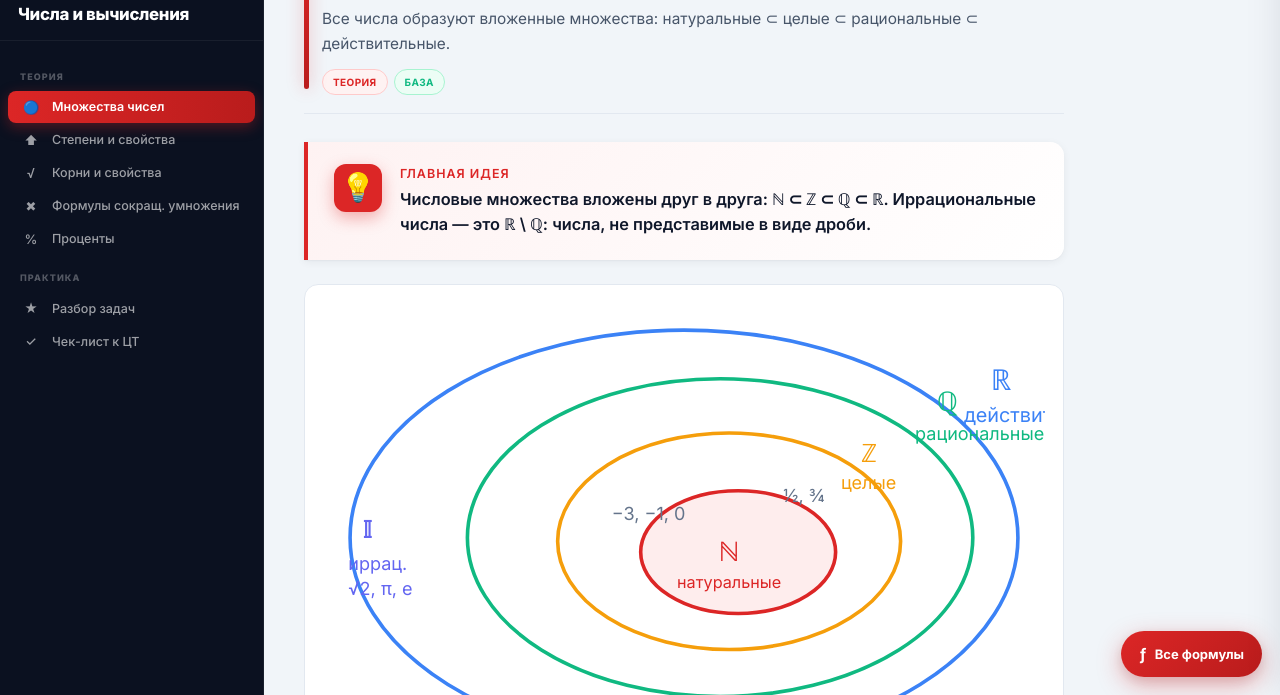
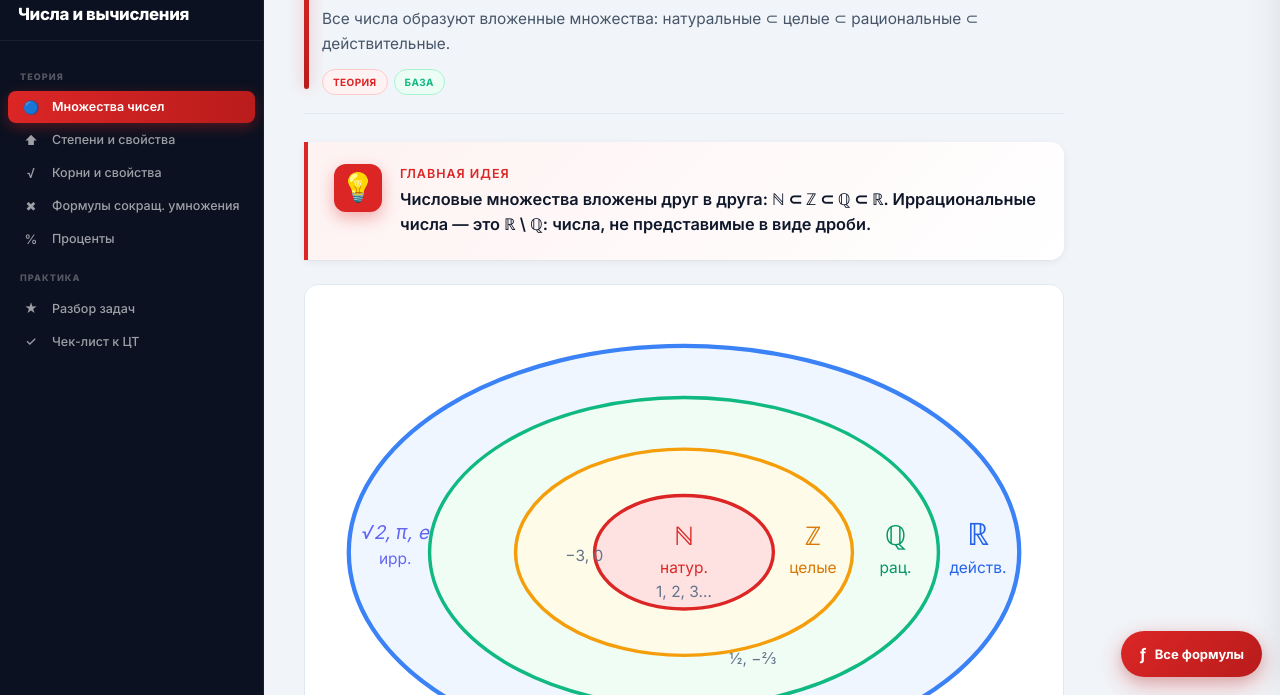
Before and after one commit to Mareli/Phys, a plain HTML site: page math/theory/01_chisla.html in a window 1280 px wide. Shown: the part 105-800 px from the top of the page. Drawn offline with nearby package versions, Linux system fonts and the light colour scheme.

Commit message:
fix number sets diagram: concentric ellipses, correct zone labels
All 4 ellipses now share the same center (cx=210 cy=145).
Labels placed in mathematically verified zones, examples in correct regions.

Co-Authored-By: Claude Sonnet 4.6 <noreply@anthropic.com>

```diff
--- a/math/theory/01_chisla.html
+++ b/math/theory/01_chisla.html
@@ -76,30 +76,38 @@
         </div>
 
         <div class="diagram">
-          <svg viewBox="0 0 400 260" xmlns="http://www.w3.org/2000/svg">
-            <!-- R -->
-            <ellipse cx="200" cy="130" rx="185" ry="115" fill="none" stroke="#3b82f6" stroke-width="2"/>
-            <text x="370" y="48" font-size="16" font-weight="700" fill="#3b82f6">ℝ</text>
-            <text x="355" y="66" font-size="11" fill="#3b82f6">действительные</text>
-            <!-- I - irrational (left area) -->
-            <text x="22" y="130" font-size="13" font-weight="700" fill="#6366f1">𝕀</text>
-            <text x="14" y="148" font-size="10" fill="#6366f1">иррац.</text>
-            <text x="14" y="162" font-size="10" fill="#6366f1">√2, π, e</text>
-            <!-- Q -->
-            <ellipse cx="220" cy="130" rx="140" ry="88" fill="none" stroke="#10b981" stroke-width="2"/>
-            <text x="340" y="60" font-size="15" font-weight="700" fill="#10b981">ℚ</text>
-            <text x="328" y="76" font-size="10" fill="#10b981">рациональные</text>
-            <!-- Z -->
-            <ellipse cx="225" cy="132" rx="95" ry="60" fill="none" stroke="#f59e0b" stroke-width="2"/>
-            <text x="298" y="88" font-size="14" font-weight="700" fill="#f59e0b">ℤ</text>
-            <text x="287" y="103" font-size="10" fill="#f59e0b">целые</text>
-            <!-- N -->
-            <ellipse cx="230" cy="138" rx="54" ry="34" fill="#fee2e2" fill-opacity="0.6" stroke="#dc2626" stroke-width="2"/>
-            <text x="225" y="143" font-size="15" font-weight="700" fill="#dc2626" text-anchor="middle">ℕ</text>
-            <text x="225" y="158" font-size="9" fill="#dc2626" text-anchor="middle">натуральные</text>
-            <!-- examples -->
-            <text x="160" y="120" font-size="10" fill="#64748b">−3, −1, 0</text>
-            <text x="255" y="110" font-size="10" fill="#64748b">½, ¾</text>
+          <svg viewBox="0 0 420 280" xmlns="http://www.w3.org/2000/svg" style="max-width:100%;display:block">
+            <!-- Все эллипсы концентрические: cx=210, cy=145 -->
+            <!-- ℝ — действительные -->
+            <ellipse cx="210" cy="145" rx="195" ry="120" fill="#eff6ff" stroke="#3b82f6" stroke-width="2.5"/>
+            <!-- ℚ — рациональные -->
+            <ellipse cx="210" cy="145" rx="148" ry="90" fill="#f0fdf4" stroke="#10b981" stroke-width="2"/>
+            <!-- ℤ — целые -->
+            <ellipse cx="210" cy="145" rx="98" ry="60" fill="#fefce8" stroke="#f59e0b" stroke-width="2"/>
+            <!-- ℕ — натуральные -->
+            <ellipse cx="210" cy="145" rx="52" ry="33" fill="#fee2e2" stroke="#dc2626" stroke-width="2"/>
+
+            <!-- Метки в своих зонах (правая полоса каждого кольца) -->
+            <text x="381" y="141" font-size="18" font-weight="700" fill="#2563eb" text-anchor="middle">ℝ</text>
+            <text x="381" y="157" font-size="9"  fill="#2563eb" text-anchor="middle">действ.</text>
+
+            <text x="333" y="141" font-size="16" font-weight="700" fill="#059669" text-anchor="middle">ℚ</text>
+            <text x="333" y="157" font-size="9"  fill="#059669" text-anchor="middle">рац.</text>
+
+            <text x="285" y="141" font-size="15" font-weight="700" fill="#d97706" text-anchor="middle">ℤ</text>
+            <text x="285" y="157" font-size="9"  fill="#d97706" text-anchor="middle">целые</text>
+
+            <text x="210" y="141" font-size="15" font-weight="700" fill="#dc2626" text-anchor="middle">ℕ</text>
+            <text x="210" y="157" font-size="9"  fill="#dc2626" text-anchor="middle">натур.</text>
+
+            <!-- Примеры чисел в соответствующих зонах -->
+            <text x="210" y="171" font-size="9" fill="#64748b" text-anchor="middle">1, 2, 3…</text>
+            <text x="152" y="150" font-size="9" fill="#64748b" text-anchor="middle">−3, 0</text>
+            <text x="250" y="210" font-size="9" fill="#64748b" text-anchor="middle">½, −⅔</text>
+
+            <!-- Иррациональные — левая зона ℝ\ℚ -->
+            <text x="42" y="137" font-size="11" fill="#6366f1" font-style="italic" text-anchor="middle">√2, π, e</text>
+            <text x="42" y="152" font-size="9"  fill="#6366f1" text-anchor="middle">ирр.</text>
           </svg>
           <div class="caption">Вложенность числовых множеств: ℕ ⊂ ℤ ⊂ ℚ ⊂ ℝ</div>
         </div>
```
